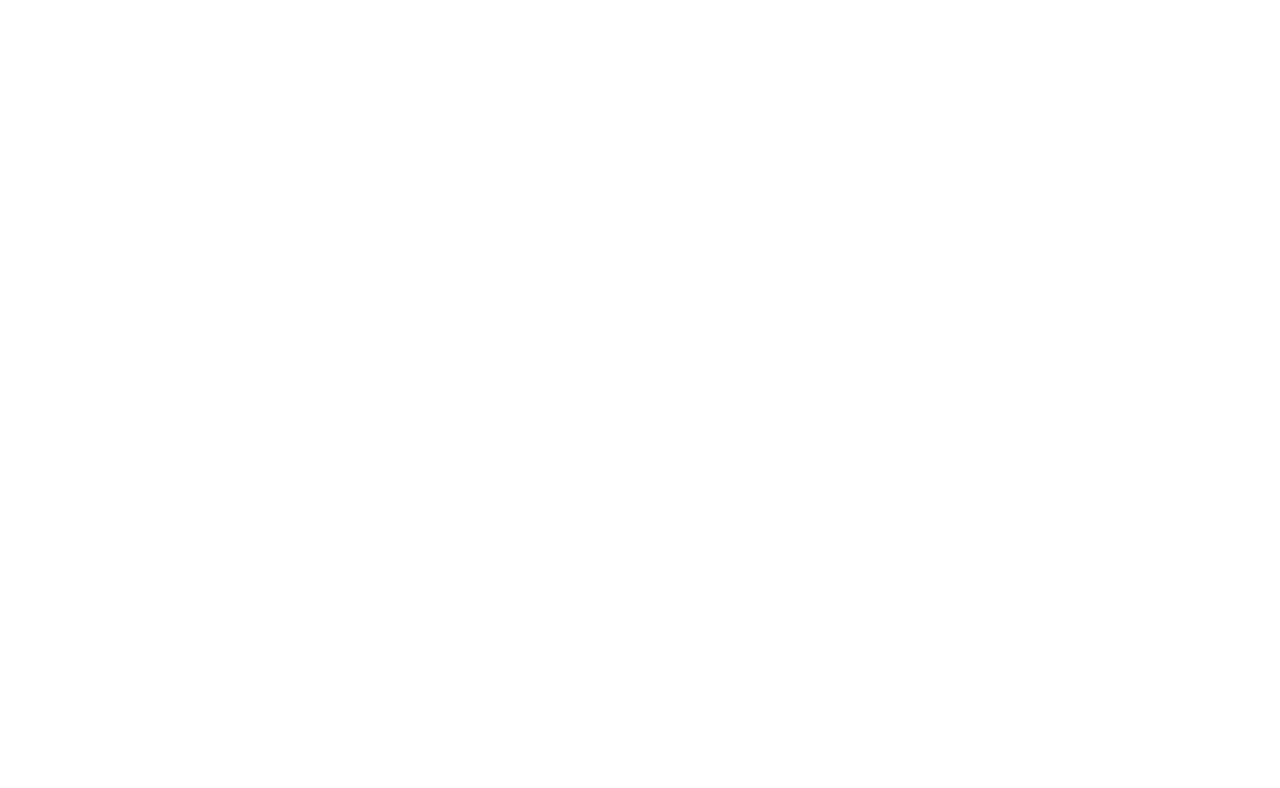
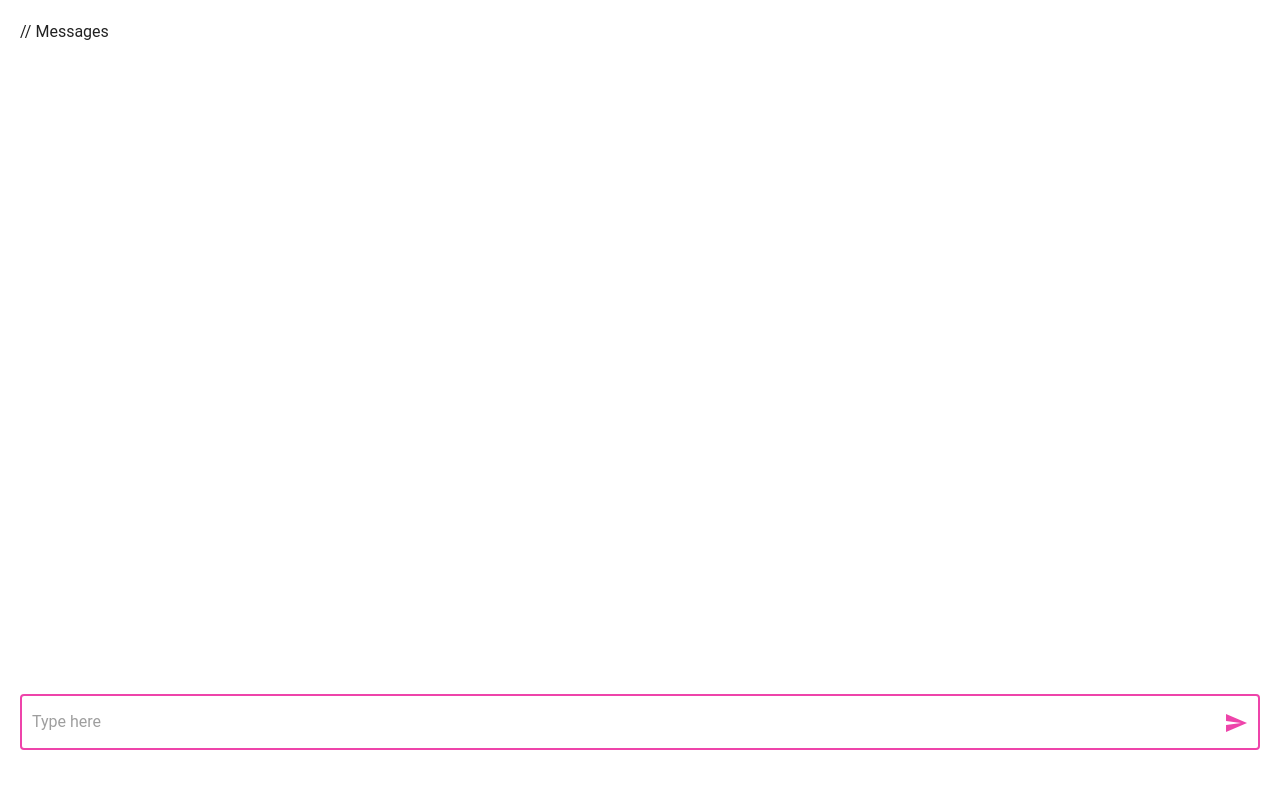
Before and after one commit to mirka/hc-client-vue, a Vue app: page / in a window 1280 px wide. Shown: the top 788 px of the page. Built offline with nearby package versions, Linux system fonts and the light colour scheme; a small style sheet from the web is missing.

Commit message:
Add chat input field

```diff
--- a/src/App.vue
+++ b/src/App.vue
@@ -1,21 +1,41 @@
 <template>
   <v-app>
     <v-content>
+      <div class="wrapper">
+        <div style="flex: 1 0 auto;">// Messages</div>
+        <div>
+          <chat-input @send-message="sendMessage" />
+        </div>
+      </div>
       <error-snackbar />
     </v-content>
   </v-app>
 </template>
 
 <script>
+import ChatInput from './components/ChatInput.vue';
 import ErrorSnackbar from './components/ErrorSnackbar';
 import boot from './boot';
 
-boot();
+const { sendMessage } = boot();
 
 export default {
   name: 'App',
   components: {
+    'chat-input': ChatInput,
     'error-snackbar': ErrorSnackbar,
+  },
+  methods: {
+    sendMessage,
   },
 };
 </script>
+
+<style>
+.wrapper {
+  display: flex;
+  flex-direction: column;
+  height: 100%;
+  padding: 20px;
+}
+</style>
--- a/src/boot.js
+++ b/src/boot.js
@@ -27,8 +27,8 @@
         debug(`Assigned operator: ${event.operator.name}`);
 
         socket.sendMessage({
-          sender: 'customer',
-          text: 'hi',
+          sender: 'operator',
+          text: 'hi there',
         });
         break;
 
@@ -45,4 +45,13 @@
   });
 
   socket.connect();
+
+  return {
+    sendMessage: text => {
+      socket.sendMessage({
+        sender: 'customer',
+        text,
+      });
+    },
+  };
 }
--- /dev/null
+++ b/src/components/ChatInput.vue
@@ -0,0 +1,25 @@
+<template>
+  <v-text-field
+    autofocus
+    outlined
+    v-model="message"
+    placeholder="Type here"
+    append-icon="mdi-send"
+    @click:append="sendMessage"
+    v-on:keydown.enter="sendMessage"
+  />
+</template>
+
+<script>
+export default {
+  data: () => ({
+    message: '',
+  }),
+  methods: {
+    sendMessage: function() {
+      this.$emit('send-message', this.message);
+      this.message = '';
+    },
+  },
+};
+</script>
```
